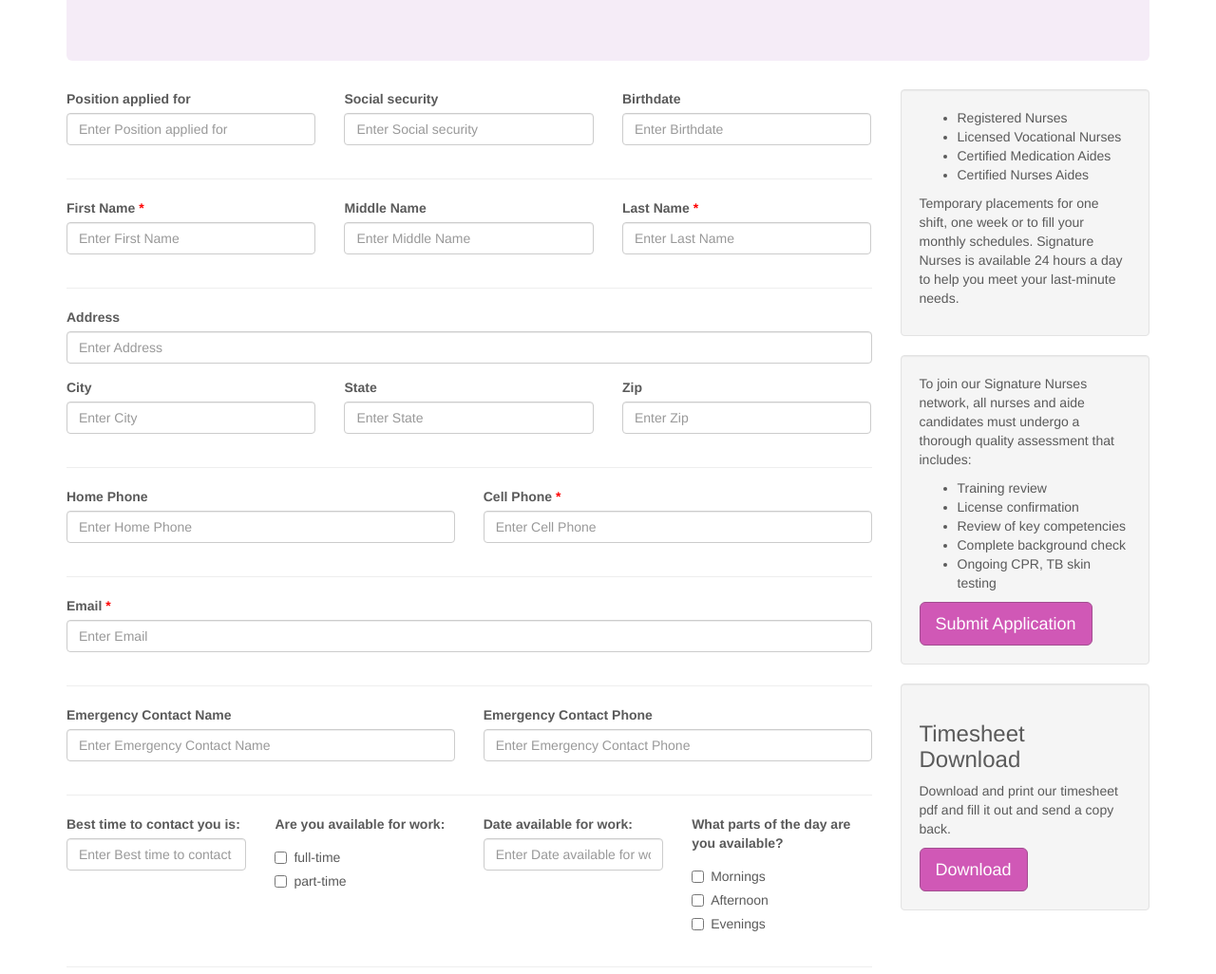
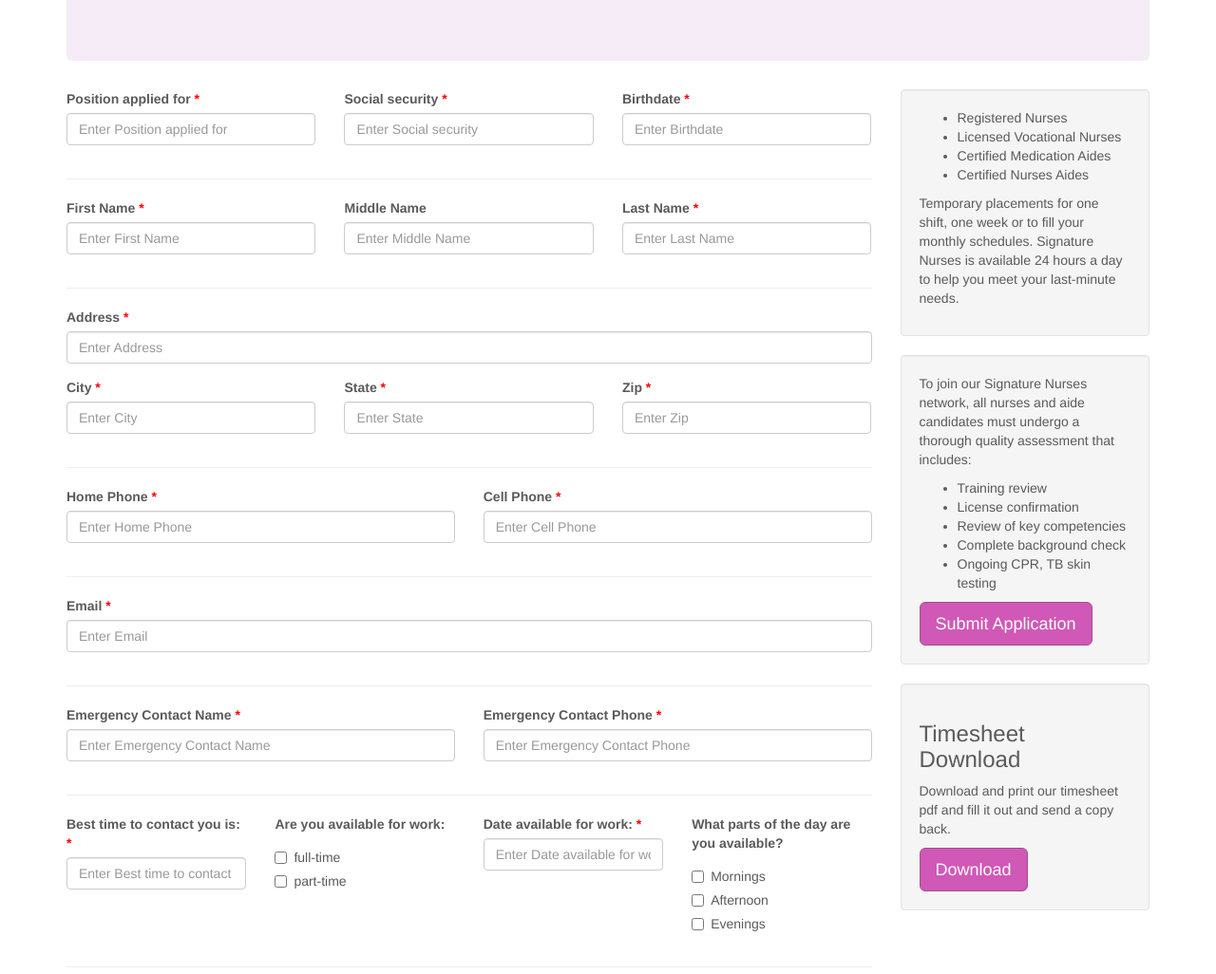
Before and after one commit to zachdyerdesign/signature-nurses, a Jekyll site: the page built from application.html, in a window 1280 px wide and 1400 px high. Shown: the part 276-1302 px from the top of the window at 95% size. Built offline with Jekyll 4.4.1, drawn with Linux system fonts in a browser that asks for light colours; some web fonts are replaced.

Commit message:
application required fields

```diff
--- a/_includes/form-text.html
+++ b/_includes/form-text.html
@@ -1,4 +1,4 @@
 <div class="form-group">
   <label for="{{ include.name }}">{{ include.title }} {% if include.required %}<span style="color:red">*</span>{% endif %}</label>
-  <input type="text" class="form-control" placeholder="Enter {{ include.title }}" name="position" {% if include.required %}required{% endif %} required>
+  <input type="text" class="form-control" placeholder="Enter {{ include.title }}" name="position" {% if include.required %}required{% endif %}>
 </div>
--- a/application.html
+++ b/application.html
@@ -10,13 +10,13 @@ order: 3
 <form method="post" action="https://formspree.io/{{ site.email }}">
   <div class="row">
     <div class="col-md-4">
-      {% include form-text.html name="position" title="Position applied for" %}
+      {% include form-text.html name="position" title="Position applied for" required="true" %}
     </div>
     <div class="col-md-4">
-      {% include form-text.html name="social-security" title="Social security" %}
+      {% include form-text.html name="social-security" title="Social security" required="true"  %}
     </div>
     <div class="col-md-4">
-      {% include form-text.html name="birthdate" title="Birthdate" %}
+      {% include form-text.html name="birthdate" title="Birthdate" required="true"  %}
     </div>
   </div>
   <hr>
@@ -34,24 +34,24 @@ order: 3
     <hr>
   <div class="row">
     <div class="col-md-12">
-      {% include form-text.html name="address" title="Address" %}
+      {% include form-text.html name="address" title="Address" required="true"  %}
     </div>
   </div>
   <div class="row">
     <div class="col-md-4">
-      {% include form-text.html name="city" title="City" %}
+      {% include form-text.html name="city" title="City" required="true"  %}
     </div>
     <div class="col-md-4">
-      {% include form-text.html name="state" title="State" %}
+      {% include form-text.html name="state" title="State" required="true"  %}
     </div>
     <div class="col-md-4">
-      {% include form-text.html name="zip" title="Zip" %}
+      {% include form-text.html name="zip" title="Zip" required="true"  %}
     </div>
   </div>
   <hr>
   <div class="row">
     <div class="col-md-6">
-      {% include form-text.html name="home-phone" title="Home Phone" %}
+      {% include form-text.html name="home-phone" title="Home Phone" required="true"  %}
     </div>
     <div class="col-md-6">
       {% include form-text.html name="cell-phone" title="Cell Phone" required="true" %}
@@ -66,16 +66,16 @@ order: 3
   <hr>
   <div class="row">
     <div class="col-md-6">
-      {% include form-text.html name="emergency-contact-name" title="Emergency Contact Name" %}
+      {% include form-text.html name="emergency-contact-name" title="Emergency Contact Name" required="true"  %}
     </div>
     <div class="col-md-6">
-      {% include form-text.html name="emergency-contact-phone" title="Emergency Contact Phone" %}
+      {% include form-text.html name="emergency-contact-phone" title="Emergency Contact Phone" required="true"  %}
     </div>
   </div>
   <hr>
   <div class="row">
     <div class="col-md-3">
-      {% include form-text.html name="best-time-to-contact" title="Best time to contact you is:" %}
+      {% include form-text.html name="best-time-to-contact" title="Best time to contact you is:" required="true"  %}
     </div>
     <div class="col-md-3">
       <div class="form-group">
@@ -89,7 +89,7 @@ order: 3
       </div>
     </div>
     <div class="col-md-3">
-      {% include form-text.html title="Date available for work:" name="available-date" %}
+      {% include form-text.html title="Date available for work:" name="available-date" required="true"  %}
     </div>
     <div class="col-md-3">
       <div class="form-group">
@@ -124,7 +124,7 @@ order: 3
   <hr>
   <div class="row">
     <div class="col-md-4">
-      {% include form-text.html title="What is your desired salary range?" name="desired-salary" %}
+      {% include form-text.html title="What is your desired salary range?" name="desired-salary" required="true"  %}
     </div>
     <div class="col-md-4">
       {% include form-radio.html title="Are you currently on layoff status and subject to recall?" name="layoff-status" %}
```
Also changed, not shown: 9 other files.
